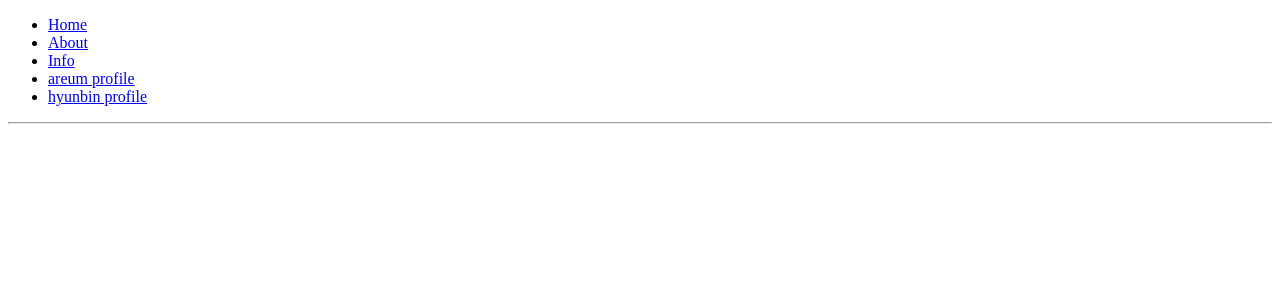
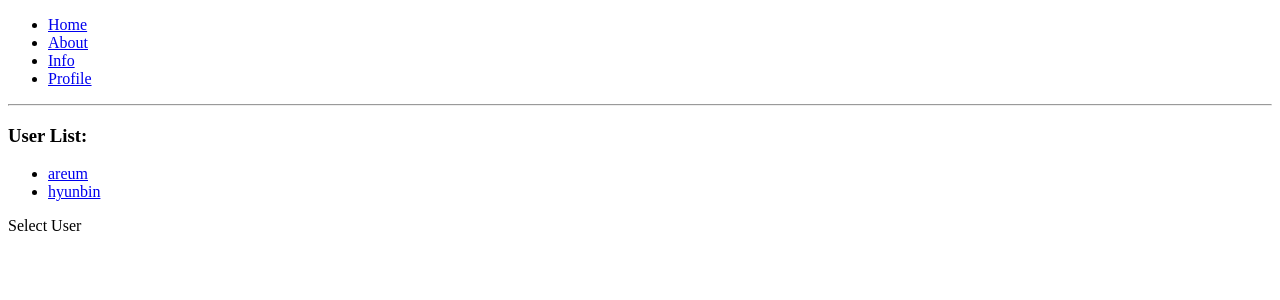
Before and after one commit to AreumAn/master-react, a React (Create React App) app in the folder router-demo/: page /profiles in a window 1280 px wide. Shown: the top 300 px of the page. Built offline with nearby package versions, Linux system fonts and the light colour scheme.

Commit message:
Add sub router

```diff
--- a/router-demo/src/App.js
+++ b/router-demo/src/App.js
@@ -2,7 +2,7 @@ import React from 'react';
 import { Route, Link } from 'react-router-dom';
 import About from 'About';
 import Home from 'Home';
-import Profile from './Profile';
+import Profiles from 'Profiles';
 
 const App = () => {
     return (
@@ -18,16 +18,13 @@ const App = () => {
                     <Link to="/info">Info</Link>
                 </li>
                 <li>
-                    <Link to="/profile/areum">areum profile</Link>
-                </li>
-                <li>
-                    <Link to="/profile/hyunbin">hyunbin profile</Link>
+                    <Link to="/profiles">Profile</Link>
                 </li>
             </ul>
             <hr/>
             <Route path="/" component={Home} exact={true} />
             <Route path={['/about', '/info']} component={About} />
-            <Route path="/profile/:username" component={Profile} />
+            <Route path="/profiles" component={Profiles} />
         </div>
     );
 };
--- /dev/null
+++ b/router-demo/src/Profiles.js
@@ -0,0 +1,32 @@
+import React from 'react';
+import { NavLink, Route } from 'react-router-dom';
+import Profile from 'Profile';
+
+const Profiles = () => {
+    const activeStyle = {
+        background: 'black',
+        color: 'white'
+    };
+    return (
+        <div>
+            <h3>User List:</h3>
+            <ul>
+                <li>
+                    <NavLink activeStyle={activeStyle} to="/profiles/areum">
+                        areum
+                    </NavLink>
+                </li>
+                <li>
+                    <NavLink activeStyle={activeStyle} to="/profiles/hyunbin">
+                        hyunbin
+                    </NavLink>
+                </li>
+            </ul>
+
+            <Route path="/profiles" exact render={() => <div>Select User</div>}/>
+            <Route path="/profiles/:username" component={Profile}/>
+        </div>
+    );
+};
+
+export default Profiles;
```
